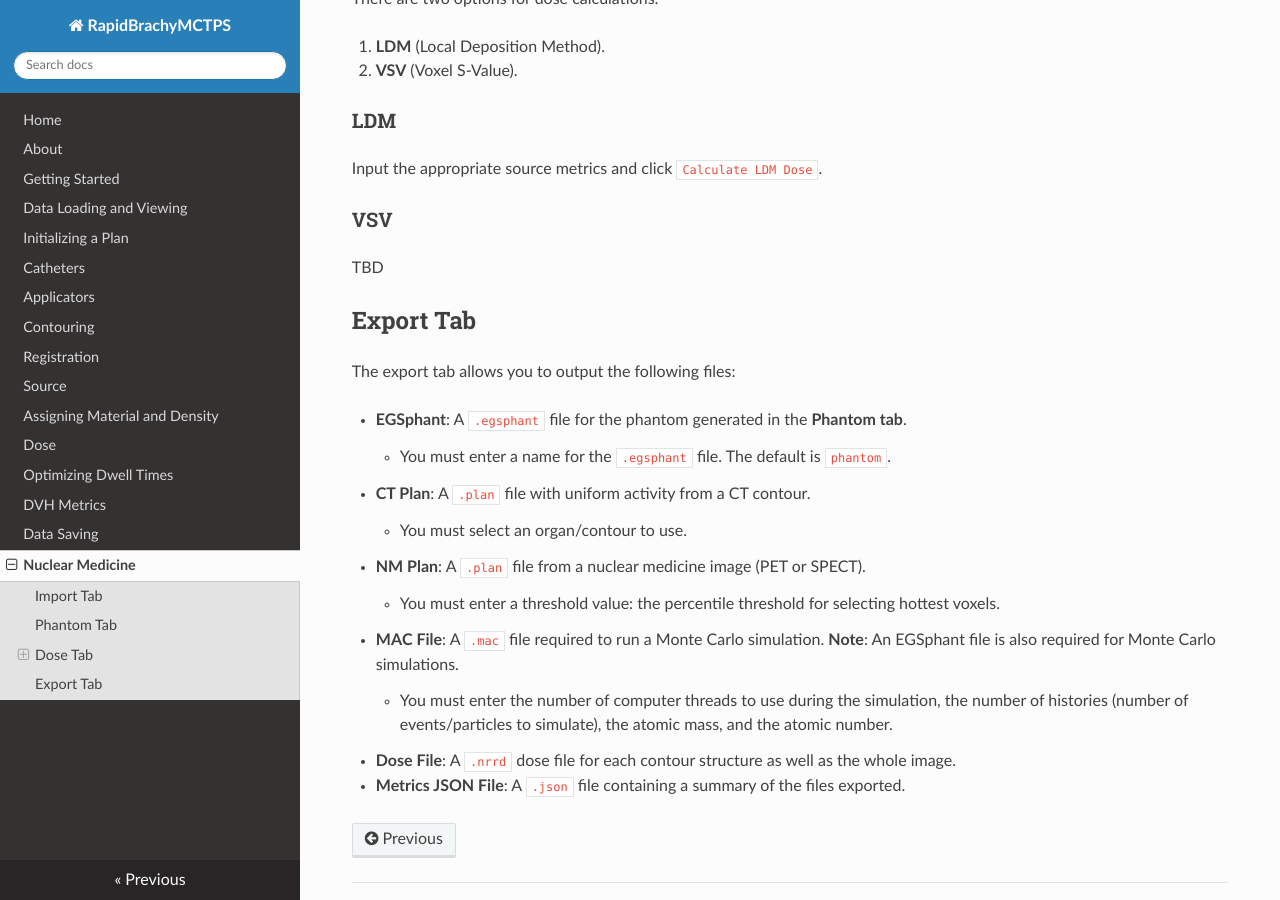
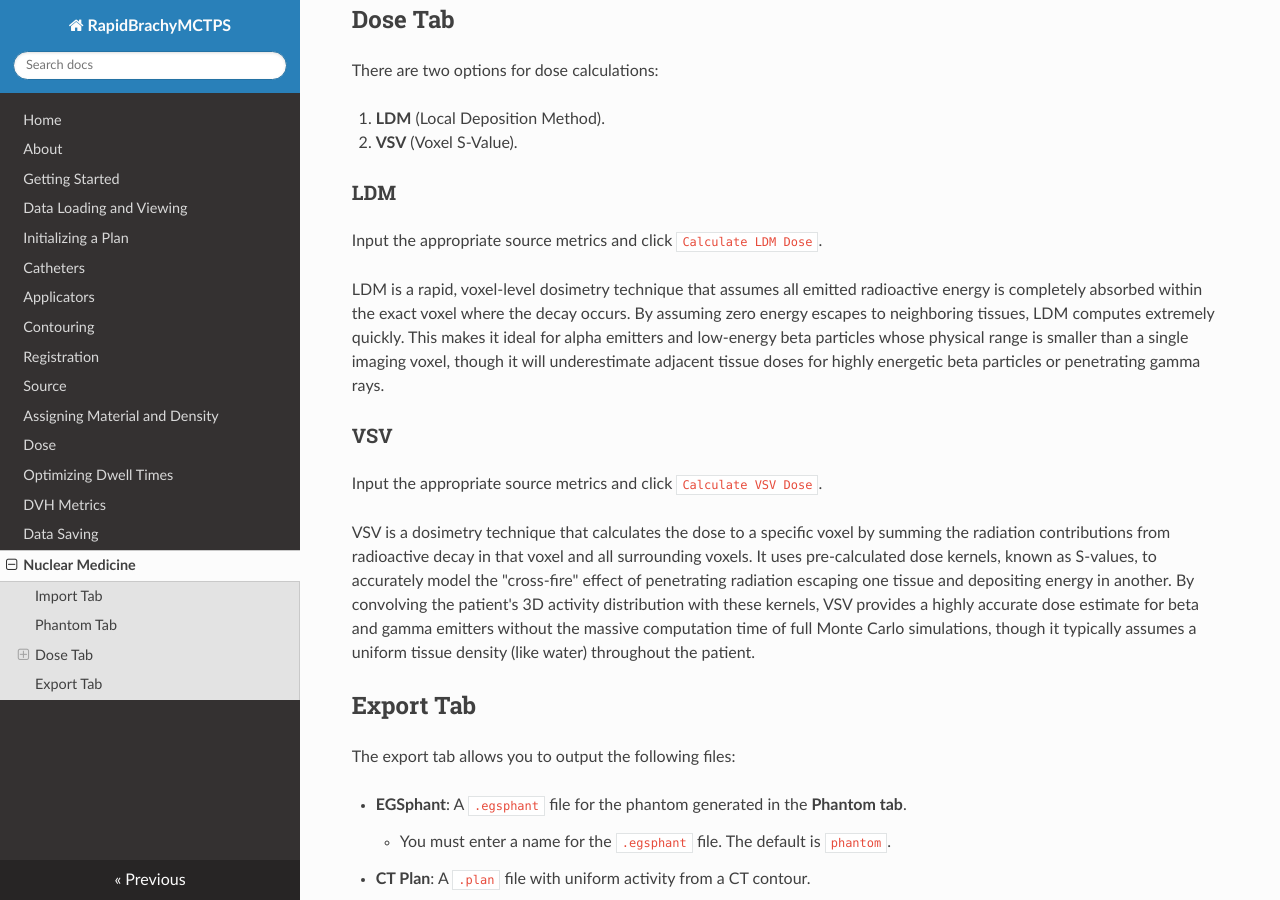
Before and after one commit to engerlab/RapidBrachyMCTPS_Documentation, an MkDocs documentation site: the page built from docs/nm.md, in a window 1280 px wide and 900 px high, scrolled down 995 px. Built offline with MkDocs 1.6.1, drawn with Linux system fonts in a browser that asks for light colours; nearby versions of some CDN libraries; some of the changed text lies outside the part shown.

Commit message:
Nuclear Medicine update

```diff
--- a/docs/nm.md
+++ b/docs/nm.md
@@ -1,6 +1,8 @@
 # Nuclear Medicine
 
-The RapidBrachyMCTPS standalone app also comes equipped a nuclear medicine module called RapidTheraDose. To access the module, click the **RapidTheraDose Module** ![Logo](img/Logo.png){ width="25" }. In the standalone application, it is available in the top module tab by default. Otherwise, you can find it in the module dropdown under `Nuclear Medicine` > `RapidTheraDose`, or use the `Find Module` button and search for "RapidTheraDose" if you are using RapidBrachyMCTPS as a 3D Slicer custom module.
+The RapidBrachyMCTPS standalone app also comes equipped a nuclear medicine module called RapidTheraDose. If you are using the RapidBrachy module as a custom module in 3D Slicer and would like to use RapidTheraDose, follow the instructions in the [RapidTheraDose installation guide](installation.md#installing-rapidtheradose).
+
+To access the module, click the **RapidTheraDose Module** ![Logo](img/Logo.png){ width="30" }. In the standalone application, it is available in the top module tab by default. Otherwise, you can find it in the module dropdown under `Nuclear Medicine` > `RapidTheraDose`, or use the `Find Module` button and search for "RapidTheraDose" if you are using RapidBrachyMCTPS as a 3D Slicer custom module.
 
 ## Import Tab
 Once in the **RapidTheraDose Module**, open the **Import tab**. Here, you can load the required images, structures, and dose files for your plan. **Note**: Your DICOM files must already have be loaded into the Slicer scene before initializing a plan; see the [loading DICOM data section](import.md#loading-and-viewing-data).
@@ -26,8 +28,12 @@
 ### LDM
 Input the appropriate source metrics and click `Calculate LDM Dose`.
 
+LDM is a rapid, voxel-level dosimetry technique that assumes all emitted radioactive energy is completely absorbed within the exact voxel where the decay occurs. By assuming zero energy escapes to neighboring tissues, LDM computes extremely quickly. This makes it ideal for alpha emitters and low-energy beta particles whose physical range is smaller than a single imaging voxel, though it will underestimate adjacent tissue doses for highly energetic beta particles or penetrating gamma rays.
+
 ### VSV
-TBD
+Input the appropriate source metrics and click `Calculate VSV Dose`.
+
+VSV is a dosimetry technique that calculates the dose to a specific voxel by summing the radiation contributions from radioactive decay in that voxel and all surrounding voxels. It uses pre-calculated dose kernels, known as S-values, to accurately model the "cross-fire" effect of penetrating radiation escaping one tissue and depositing energy in another. By convolving the patient's 3D activity distribution with these kernels, VSV provides a highly accurate dose estimate for beta and gamma emitters without the massive computation time of full Monte Carlo simulations, though it typically assumes a uniform tissue density (like water) throughout the patient.
 
 ## Export Tab
 The export tab allows you to output the following files:
```
Also changed, not shown: docs/about.md (+1 -1 lines), docs/index.md (+1 -1 lines), docs/installation.md (+9 -0 lines), docs/plan.md (+1 -1 lines).
